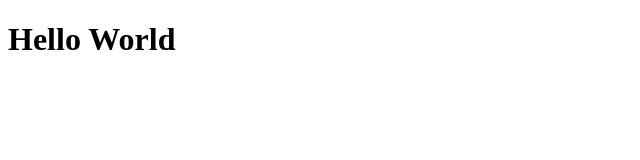
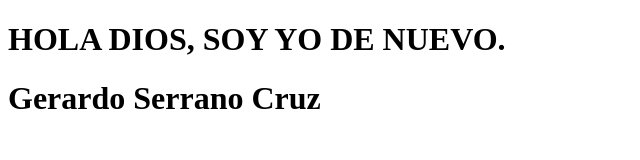
Before and after one commit to GaroSC/CH62_mis_preferencias, a plain HTML site: page index.html in a window 1280 px wide. Shown: the whole page, without its empty margins (0-640 px from the left). Drawn offline with Linux system fonts and the light colour scheme.

Commit message:
feat: Manejo de <h1>

```diff
--- a/index.html
+++ b/index.html
@@ -6,6 +6,7 @@
     <title>Document</title>
 </head>
 <body>
-    <h1>Hello World</h1>
+    <h1>HOLA DIOS, SOY YO DE NUEVO.</h1>
+    <h1>Gerardo Serrano Cruz<h1>
 </body>
 </html>
```
